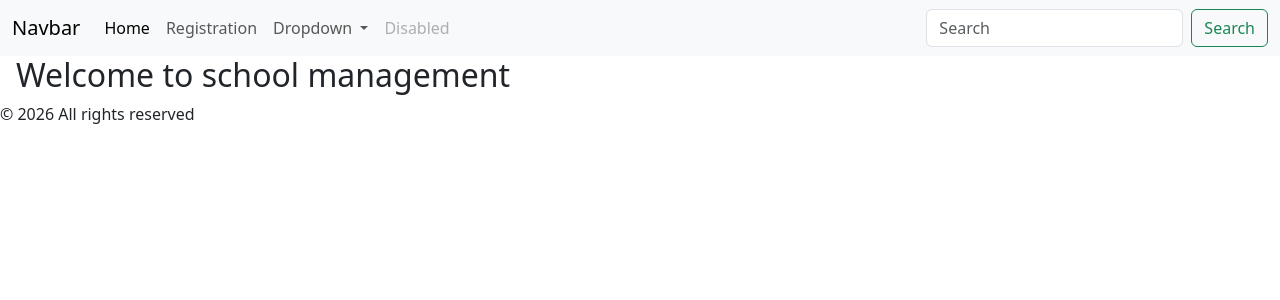
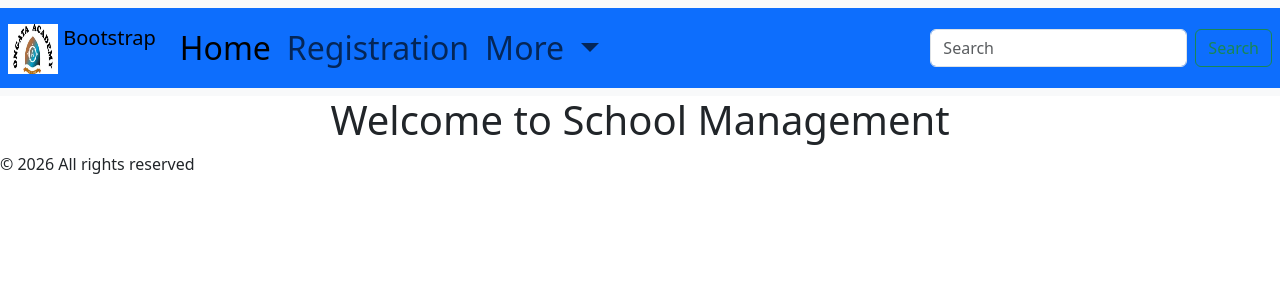
Before and after one commit to Mansolo-21/Djangocrud, a Django app: page / in a window 1280 px wide. Shown: the top 300 px of the page. Run offline with Django 5.2, Linux system fonts and the light colour scheme.

Commit message:
fourth commit

```diff
--- a/school/myapp/templates/base.html
+++ b/school/myapp/templates/base.html
@@ -8,34 +8,36 @@
     <title>{% block title %}Title{% endblock %}</title>
 </head>
 <body>
-    <nav class="navbar navbar-expand-lg bg-body-tertiary">
-  <div class="container-fluid">
-    <a class="navbar-brand" href="#">Navbar</a>
+    <nav class="navbar navbar-expand-lg bg-body-tertiary ">
+  <div class="container-fluid bg-primary fs-2 p-2 mx-6">
+    <a class="navbar-brand" href="#">
+      <img src="{% static 'img/logo.jpeg'%}" alt="Logo" width="50" height="50
+      " class="d-inline-block align-text-top">
+      Bootstrap
+    </a>
     <button class="navbar-toggler" type="button" data-bs-toggle="collapse" data-bs-target="#navbarSupportedContent" aria-controls="navbarSupportedContent" aria-expanded="false" aria-label="Toggle navigation">
       <span class="navbar-toggler-icon"></span>
     </button>
     <div class="collapse navbar-collapse" id="navbarSupportedContent">
-      <ul class="navbar-nav me-auto mb-2 mb-lg-0">
+      <ul class="navbar-nav me-auto mb-6 mb-lg-0">
         <li class="nav-item">
-          <a class="nav-link active" aria-current="page" href="#">Home</a>
+          <a class="nav-link active" aria-current="page" href="{% url 'index'%}">Home</a>
         </li>
         <li class="nav-item">
           <a class="nav-link" href="{%url 'add'%}">Registration</a>
         </li>
         <li class="nav-item dropdown">
           <a class="nav-link dropdown-toggle" href="#" role="button" data-bs-toggle="dropdown" aria-expanded="false">
-            Dropdown
+            More
           </a>
           <ul class="dropdown-menu">
-            <li><a href="{% url 'students' %}">Admin Dashboard</a></li>
+            <li><a class="dropdown-item" href="{% url 'students' %}">Admin Dashboard</a></li>
             <li><a class="dropdown-item" href="#">Another action</a></li>
             <li><hr class="dropdown-divider"></li>
             <li><a class="dropdown-item" href="#">Something else here</a></li>
           </ul>
         </li>
-        <li class="nav-item">
-          <a class="nav-link disabled" aria-disabled="true">Disabled</a>
-        </li>
+
       </ul>
       <form class="d-flex" role="search">
         <input class="form-control me-2" type="search" placeholder="Search" aria-label="Search"/>
--- a/school/myapp/templates/myapp/index.html
+++ b/school/myapp/templates/myapp/index.html
@@ -1,6 +1,6 @@
 {% extends "base.html" %}
 {% block title %}Home{% endblock %}
 {%block content%}
-<h2 class='mx-3'>Welcome to school management</h2>
+<h1 class='mx-2 text-center'>Welcome to School Management</h1>
 
 {% endblock %}
```
Also changed, not shown: school/db.sqlite3, school/myapp/static/img/logo.jpeg (added).
